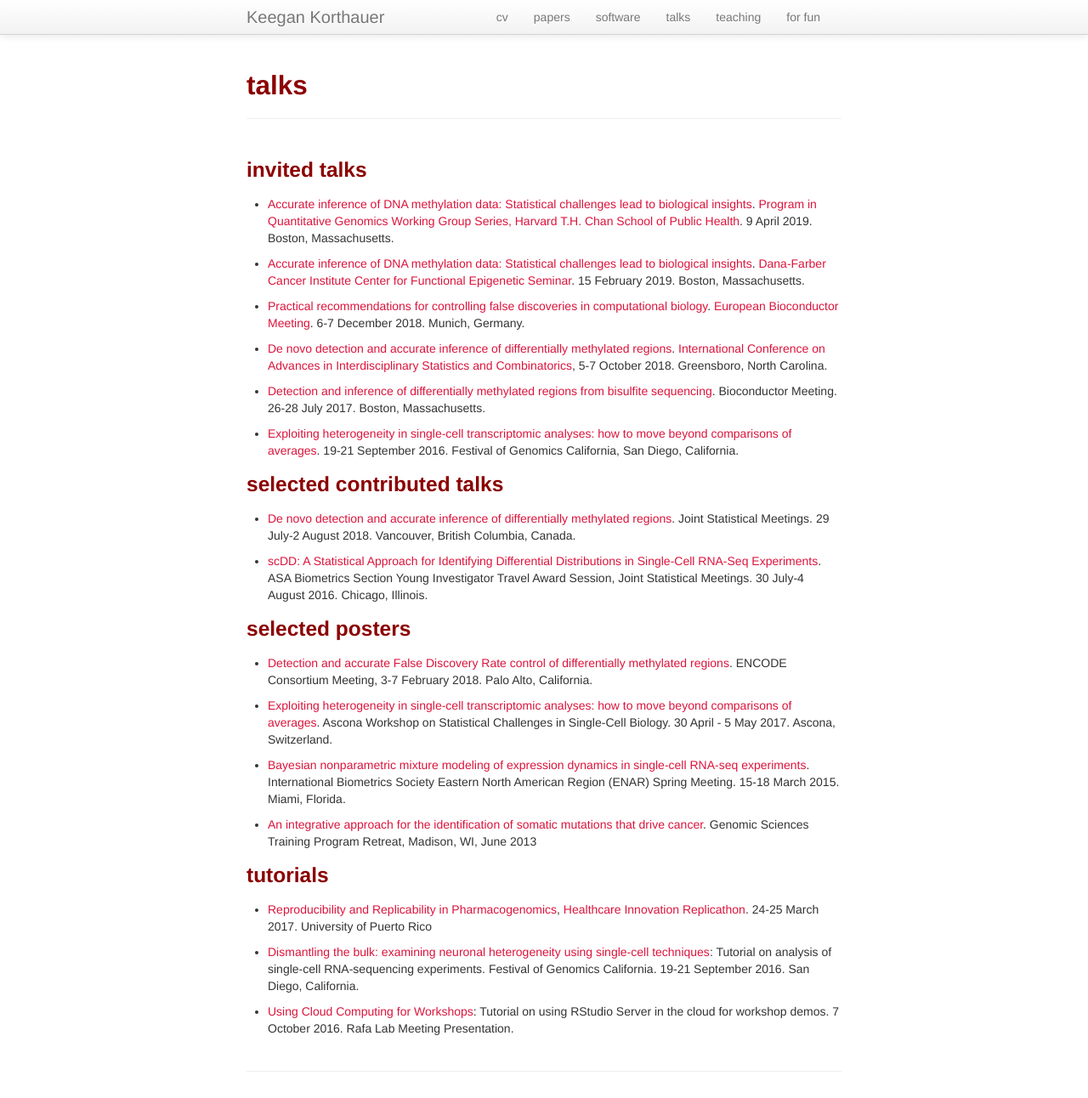
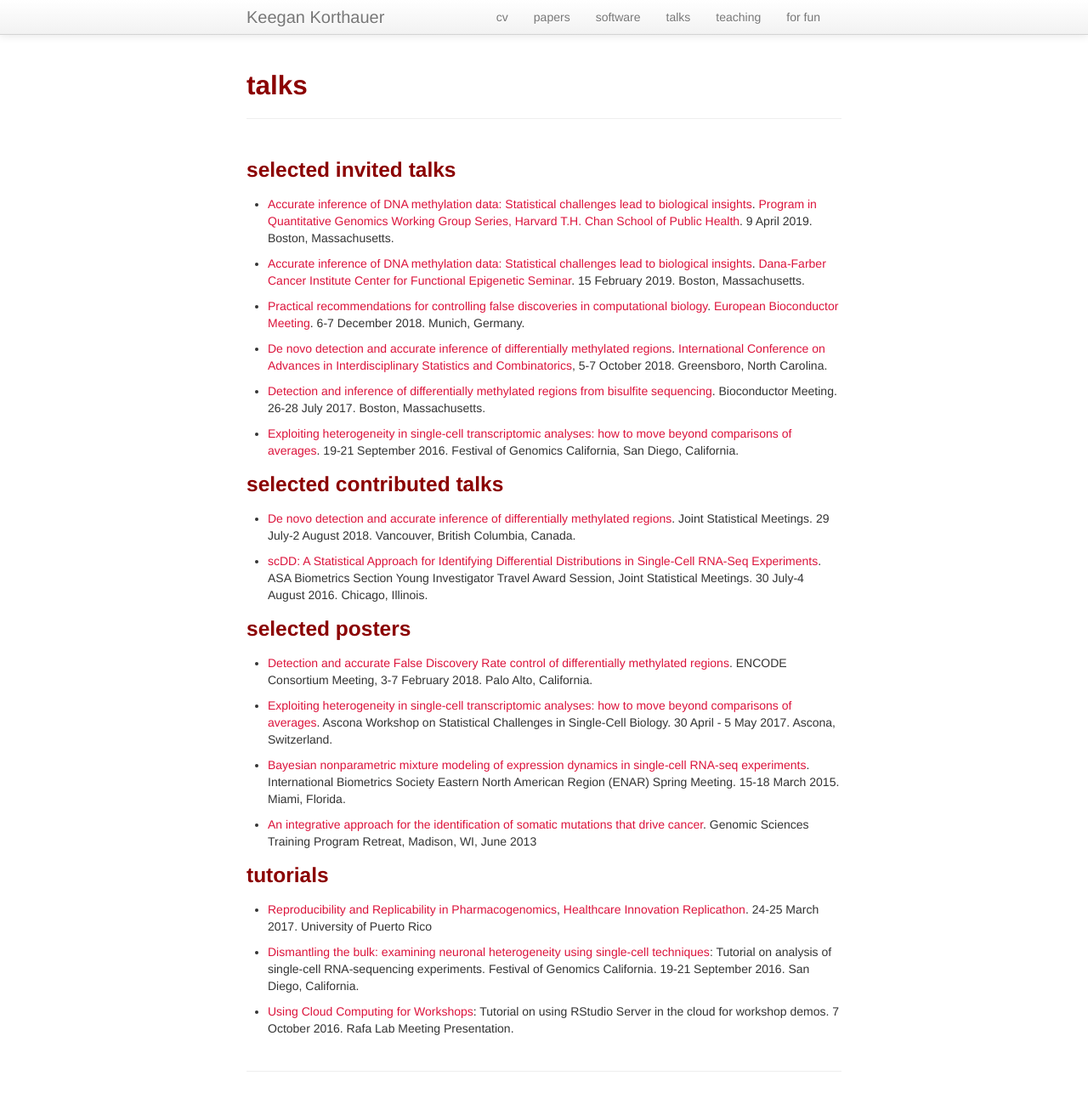
Before and after one commit to kdkorthauer/kdkorthauer.github.io, a Jekyll site: the page built from pages/talks.md, in a window 1280 px wide and 1292 px high. Shown: the whole window at 85% size. Built offline with Jekyll 4.4.1, drawn with Linux system fonts in a browser that asks for light colours.

Commit message:
update cv

```diff
--- a/pages/talks.md
+++ b/pages/talks.md
@@ -14,7 +14,7 @@ title: talks
 </script>
 
 
-### invited talks
+### selected invited talks
 
 - [Accurate inference of DNA methylation data: Statistical challenges lead to biological insights](../talks/20190409-korthauer-slide-static.pdf). [Program in Quantitative Genomics Working Group Series, Harvard T.H. Chan School of Public Health](https://www.hsph.harvard.edu/pqg/pqg-working-group-series/). 9 April 2019. Boston, Massachusetts.
 
```
Also changed, not shown: 1 other file.
